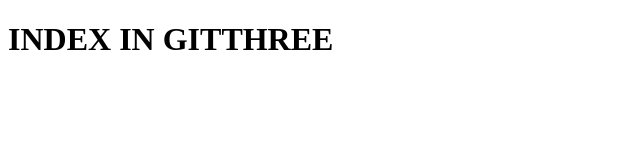
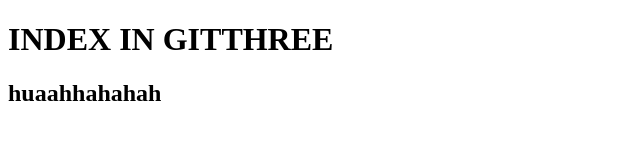
Before and after one commit to nimisha-pareek/learnGIT, a plain HTML site: page index.html in a window 1280 px wide. Shown: the whole page, without its empty margins (0-640 px from the left). Drawn offline with Linux system fonts and the light colour scheme.

Commit message:
add para to index

```diff
--- a/index.html
+++ b/index.html
@@ -2,5 +2,6 @@
 <html>
     <body>
         <h1>INDEX IN GITTHREE</h1>
+        <h2>huaahhahahah</h2>
     </body>
 </html>
```
